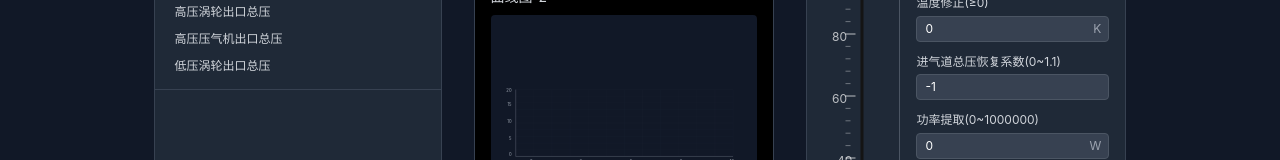
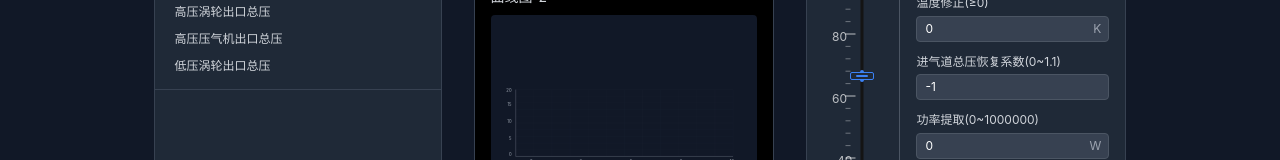
Before and after one commit to sushushimoonif/urgent-project-svelte, a Svelte app: page / in a window 1280 px wide. Both pictures are taken after a click on the button "实时计算". Shown: the part 529-689 px from the top of the page. Built offline with nearby package versions, Linux system fonts and the light colour scheme.

Commit message:
增强实时计算页面的油门杆交互和图表渲染功能

```diff
--- a/src/components/RealTimeCalc.svelte
+++ b/src/components/RealTimeCalc.svelte
@@ -728,7 +728,7 @@
                   onmousedown={handleThrottleMouseDown}
                   style="width: 50px; height: 381px;"
                 >
-                  <!-- SVG背景 -->
+                  <!-- SVG背景 - 基于Frame3183.svg -->
                   <svg width="50" height="381" viewBox="0 0 50 381" fill="none" xmlns="http://www.w3.org/2000/svg" class="absolute inset-0">
                     <!-- 刻度数字 -->
                     <text x="5" y="12" fill="white" fill-opacity="0.7" font-size="12">120</text>
@@ -760,16 +760,17 @@
                     <rect x="37.5" y="2.5" width="3" height="369" rx="1.5" fill="#141414"/>
                   </svg>
 
-                  <!-- 滑块指示器 -->
+                  <!-- 可拖动的蓝色滑块 -->
                   {#each [throttleValue] as value}
                     {@const percentage = (120 - value) / 120}
                     {@const sliderY = 4 + percentage * 372}
-                    <div class="absolute" style="top: {sliderY - 5.5}px; left: 36.5px;">
+                    <div class="absolute pointer-events-none" style="top: {sliderY - 5.5}px; left: 36.5px;">
                       <!-- 滑块主体 -->
-                      <rect width="4" height="11" rx="1.5" fill="#3598DB" stroke="#3598DB"/>
+                      <div class="w-1 h-3 bg-blue-500 rounded-sm"></div>
                       <!-- 滑块手柄 -->
-                      <rect x="28" y="3" width="21" height="5" rx="1.5" fill="#141414" stroke="#3598DB"/>
-                      <rect x="32.5" y="4.5" width="12" height="2" rx="1" fill="#3598DB"/>
+                      <div class="absolute -left-2.5 top-0.5 w-6 h-2 bg-gray-800 border border-blue-500 rounded-sm flex items-center justify-center">
+                        <div class="w-3 h-0.5 bg-blue-500 rounded"></div>
+                      </div>
                     </div>
                   {/each}
                 </div>
```
